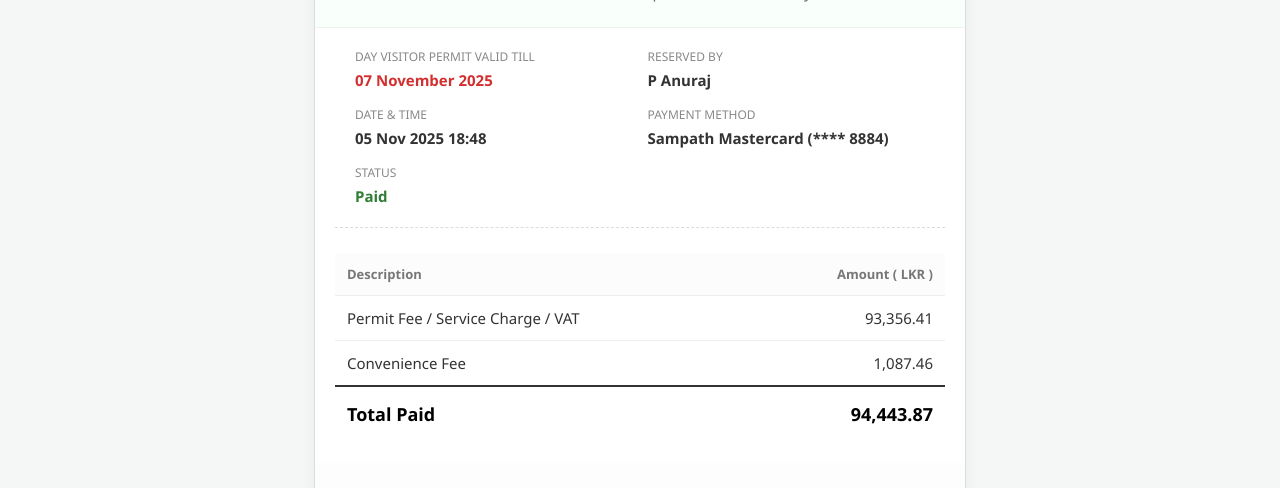
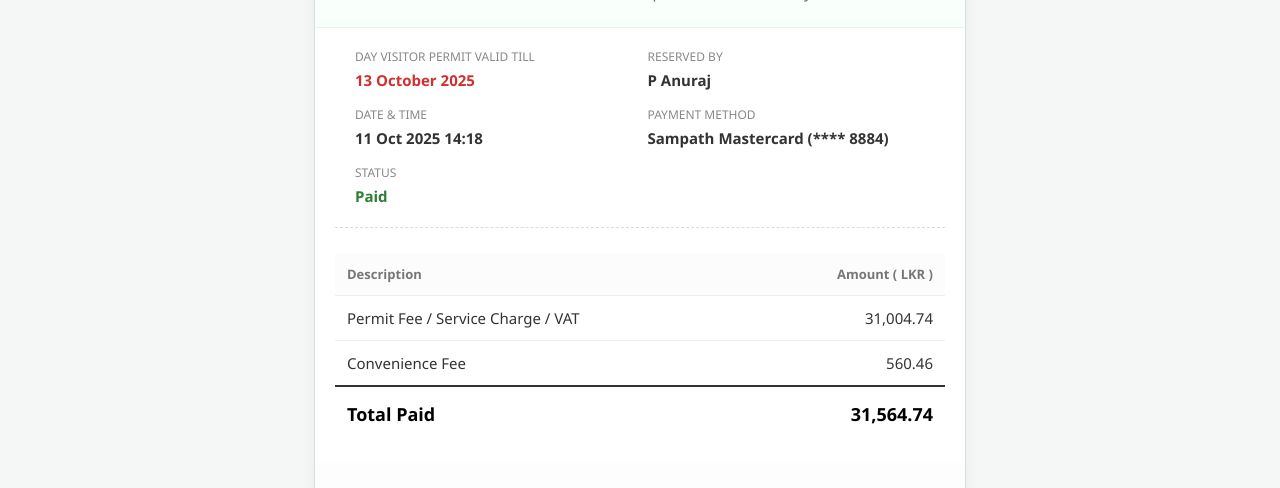
Before and after one commit to Avishthegreat/paycorp, a plain HTML site: page index.html in a window 1280 px wide. Shown: the part 267-755 px from the top of the page. Drawn offline with Linux system fonts and the light colour scheme.

Commit message:
Modify payment details in index.html
Updated transaction details including permit validity and amounts.

```diff
--- a/index.html
+++ b/index.html
@@ -269,7 +269,7 @@
     <div class="txn-info">
         <div class="info-item">
             <span class="label">Day Visitor Permit Valid Till</span>
-            <span class="value" style="color: #d32f2f;">07 November 2025</span>
+            <span class="value" style="color: #d32f2f;">13 October 2025</span>
         </div>
         <div class="info-item">
             <span class="label">Reserved by</span>
@@ -277,7 +277,7 @@
         </div>
         <div class="info-item">
             <span class="label">Date & Time</span>
-            <span class="value">05 Nov 2025 18:48</span>
+            <span class="value">11 Oct 2025 14:18</span>
         </div>
         <div class="info-item">
             <span class="label">Payment Method</span>
@@ -301,15 +301,15 @@
             <tbody>
                 <tr>
                     <td>Permit Fee / Service Charge / VAT</td>
-                    <td class="amount-col">93,356.41</td>
+                    <td class="amount-col">31,004.74</td>
                 </tr>
                 <tr>
                     <td>Convenience Fee</td>
-                    <td class="amount-col">1,087.46</td>
+                    <td class="amount-col">560.46</td>
                 </tr>
                 <tr class="total-row">
                     <td>Total Paid</td>
-                    <td class="amount-col">94,443.87</td>
+                    <td class="amount-col">31,564.74</td>
                 </tr>
             </tbody>
         </table>
```
